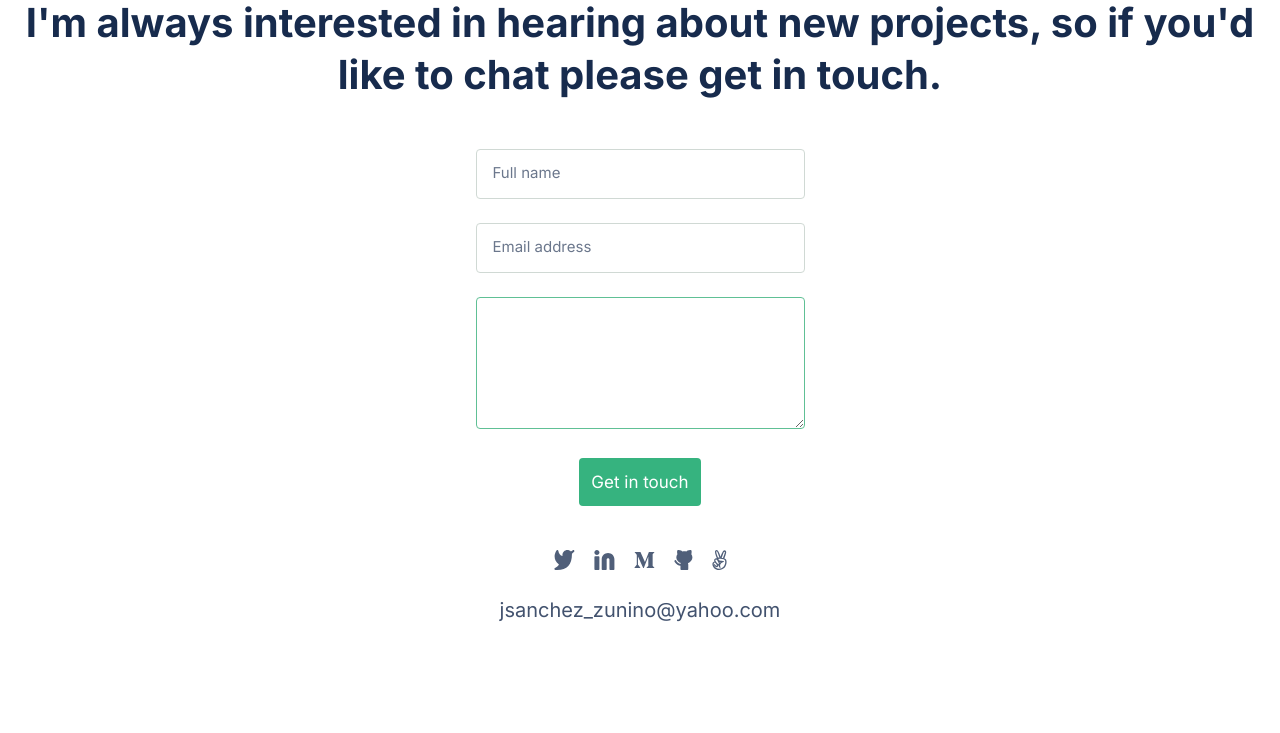
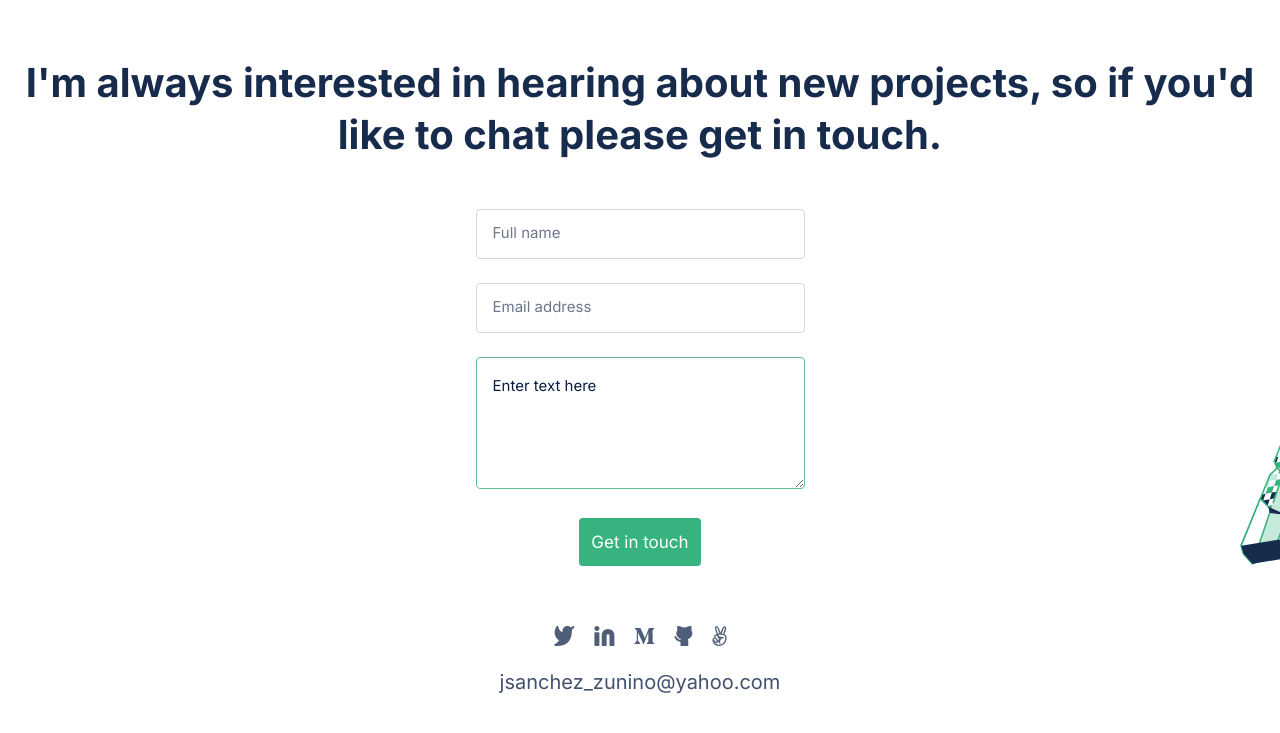
Before and after one commit to Juank628/portfolio, a website: page index.html in a window 1280 px wide. Shown: the part 4338-5071 px from the top of the page. Before the commit the page ends 4984 px from the top, so only its background shows below. Drawn offline with Linux system fonts and the light colour scheme.

Commit message:
Added about background image

```diff
--- a/index.html
+++ b/index.html
@@ -171,12 +171,12 @@
         <form class="contact-form">
             <input class="form-input" type="text" placeholder="Full name">
             <input class="form-input" type="email" placeholder="Email address">
-            <textarea class="form-text" name="message" id="message" cols="30" rows="10"></textarea>
-            <button class="default-button">Get in touch</button>
+            <textarea class="form-text" name="message" id="message" cols="30" rows="10" placeholder="Enter text here"></textarea>
+            <button type="button" class="default-button">Get in touch</button>
         </form>
     </main>
 
-    <footer>
+    <footer class="footer-container">
         <ul class="social-container">
             <li class="social-link"><a href="#"><img src="./img/twitter_icon.svg" alt="twitter"></a></li>
             <li class="social-link"><a href="#"><img src="./img/linkedin_icon.svg" alt="linkedin"></a></li>
@@ -184,7 +184,7 @@
             <li class="social-link"><a href="#"><img src="./img/github_icon.svg" alt="github"></a></li>
             <li class="social-link"><a href="#"><img src="./img/angellist_icon.svg" alt="angellist"></a></li>
         </ul>
-        <p class="footer-email">jsanchez_zunino@yahoo.com</p>
+        <a class="footer-email" href="#">jsanchez_zunino@yahoo.com</a>
     </footer>
 </body>
 </html>
--- a/styles.css
+++ b/styles.css
@@ -167,6 +167,9 @@ body {
   flex-direction: column;
   align-items: center;
   padding: 12px;
+  background-image: url(./img/about_background.svg);
+  background-repeat: no-repeat;
+  background-position: right top;
 }
 
 .about-title {
@@ -176,7 +179,7 @@ body {
   line-height: 52px;
   color: #172b4d;
   text-align: center;
-  margin: 0 auto;
+  margin: 30px auto;
   max-width: 327px;
 }
 
@@ -259,6 +262,9 @@ body {
   flex-direction: column;
   align-items: center;
   margin-bottom: 44px;
+  background-image: url(./img/form_background.svg);
+  background-repeat: no-repeat;
+  background-position: right bottom;
 }
 
 .form-input {
@@ -286,11 +292,26 @@ body {
   padding: 16px;
 }
 
+.form-text::placeholder {
+  font-family: 'Inter', sans-serif;
+  font-size: 15px;
+  line-height: 24px;
+  font-weight: 400;
+  color: #091e42;
+}
+
+.footer-container {
+  display: flex;
+  flex-direction: column;
+  align-items: center;
+}
+
 .footer-email {
-  text-align: center;
   font-family: 'Inter', sans-serif;
   font-size: 20px;
   line-height: 32px;
   font-weight: 400;
   color: #42526e;
+  text-decoration: none;
+  margin-bottom: 50px;
 }
```
Also changed, not shown: img/about_background.svg (added), img/form_background.svg (added).
